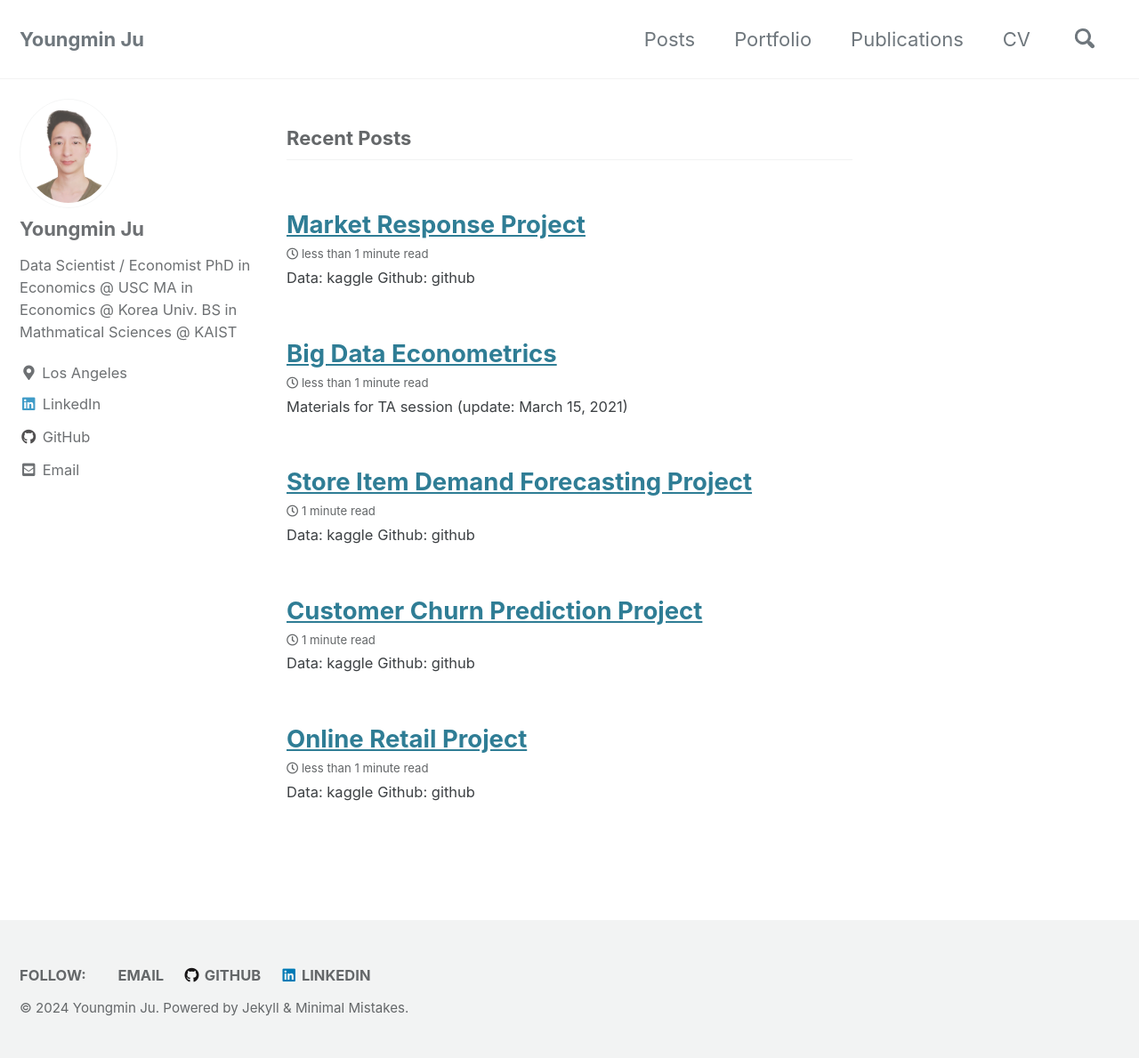
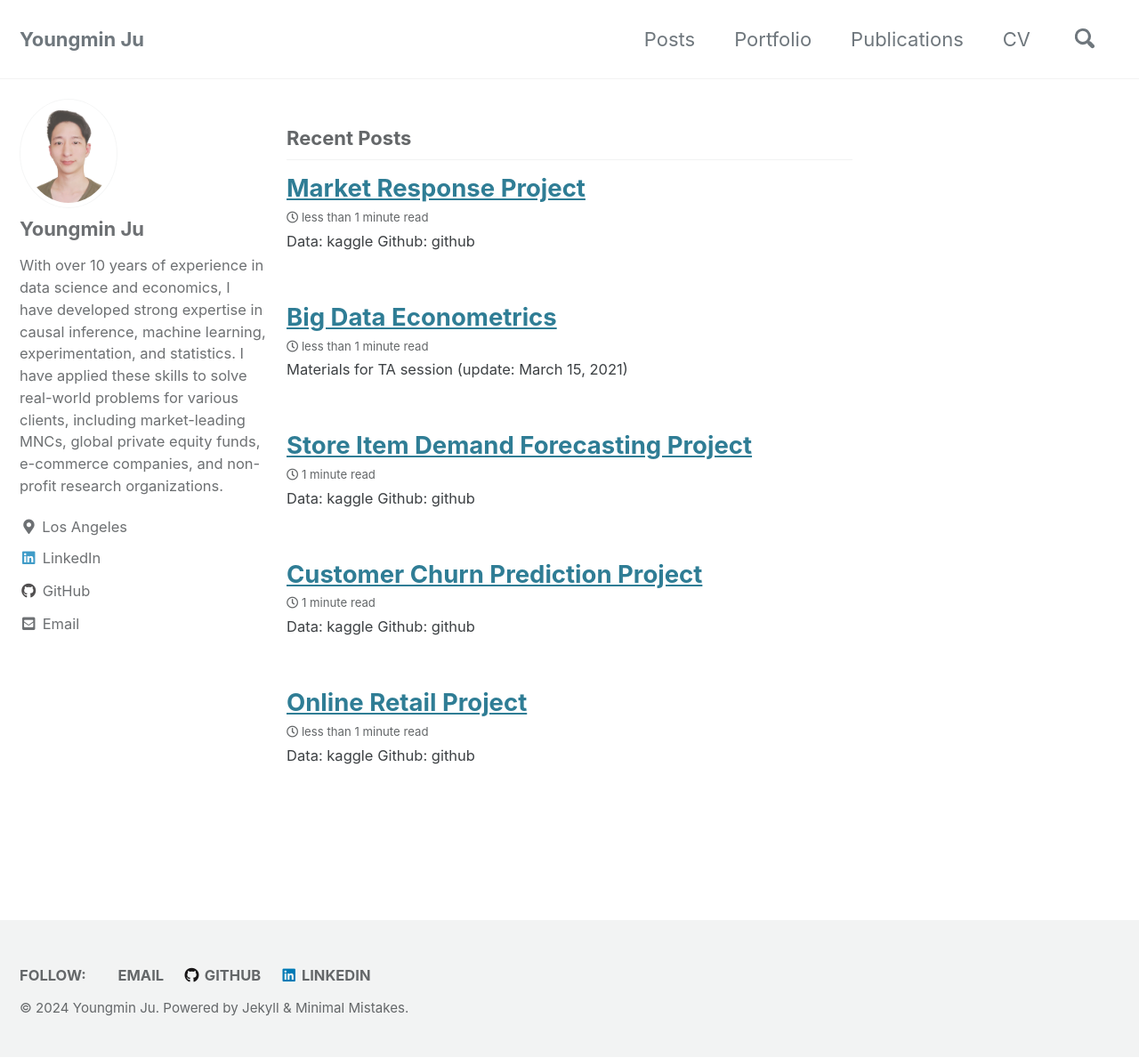
Before and after one commit to ymju86/ymju86.github.io, a Jekyll site: the page built from index.html, in a window 1280 px wide and 1189 px high. Shown: the whole window at 89% size. Built offline with Jekyll 4.4.1, drawn with Linux system fonts in a browser that asks for light colours; cached includes are drawn as plain includes; the list of posts is cut into pages by our own code.

```diff
--- a/_config.yml
+++ b/_config.yml
@@ -96,10 +96,11 @@ analytics:
 author:
   name             : "Youngmin Ju"
   avatar           : "/assets/images/bio-photo.png"
-  bio              : "Data Scientist / Economist \n
-    PhD in Economics @ USC\n
-    MA in Economics @ Korea Univ.\n
-    BS in Mathmatical Sciences @ KAIST"
+  bio              : "With over 10 years of experience in data science and economics,
+  I have developed strong expertise in causal inference, machine learning, experimentation, and statistics.
+  I have applied these skills to solve real-world problems for various clients,
+  including market-leading MNCs, global private equity funds, e-commerce companies, and non-profit research organizations."
+  #"Data Scientist / Economist \n\n PhD in Economics @ USC\n\n MA in Economics @ Korea Univ.\n\n BS in Mathmatical Sciences @ KAIST"
   location         : "Los Angeles"
   email            : "contactme@youngminju.com"
   links:
--- a/index.html
+++ b/index.html
@@ -1,5 +1,5 @@
 ---
-layout: home1
+layout: home
 author_profile: true
 
 ---
```
Also changed, not shown: _pages/posts.md (+2 -1 lines).
